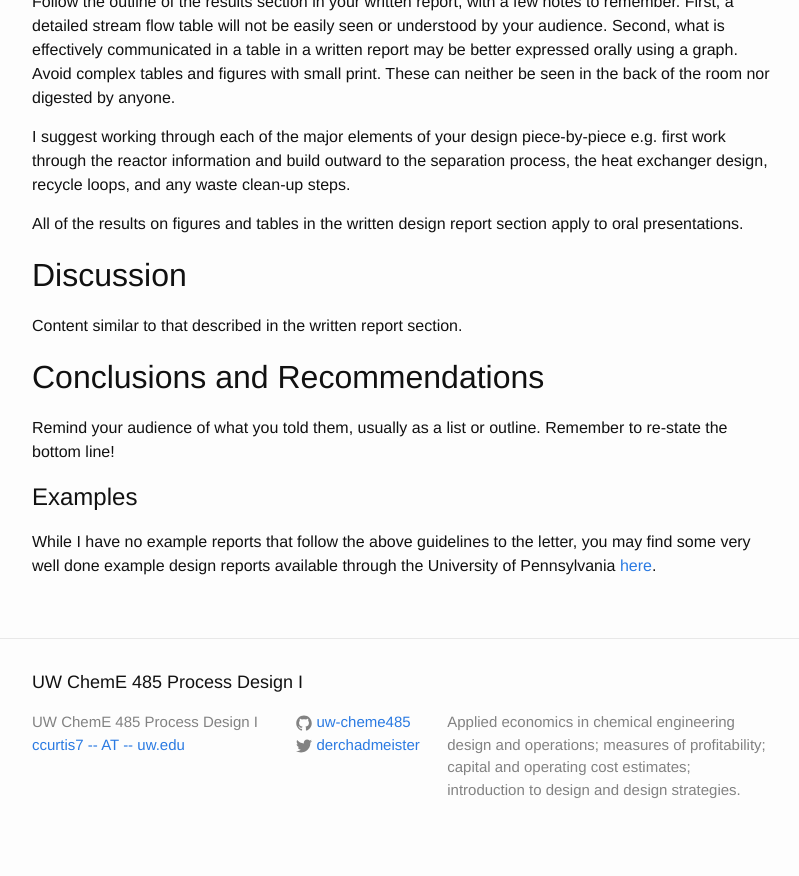
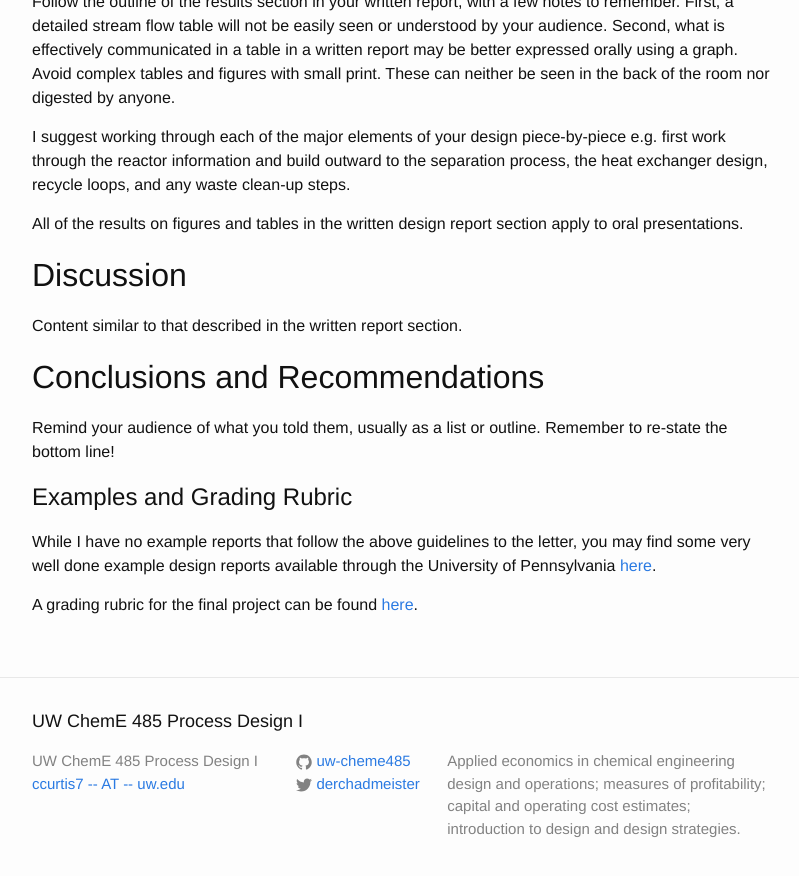
Before and after one commit to uw-cheme485/uw-cheme485.github.io, a Jekyll site: the page built from writing_guidelines.md, in a window 1280 px wide and 900 px high, scrolled down 6365 px. Shown: the top 876 px of the window, without its empty margins (238-1037 px from the left). Built offline with Jekyll 4.4.1, drawn with Linux system fonts in a browser that asks for light colours.

Commit message:
Added grading rubric for final project.

```diff
--- a/writing_guidelines.md
+++ b/writing_guidelines.md
@@ -156,6 +156,8 @@ Content similar to that described in the written report section.
 
 Remind your audience of what you told them, usually as a list or outline. Remember to re-state the bottom line!
 
-# Examples
+# Examples and Grading Rubric
 
 While I have no example reports that follow the above guidelines to the letter, you may find some very well done example design reports available through the University of Pennsylvania [here](https://repository.upenn.edu/cbe_sdr/112/).
+
+A grading rubric for the final project can be found [here](https://github.com/uw-cheme485/uw-cheme485.github.io/raw/master/rubrics/485_Final_Project_Rubric.doc).
```
Also changed, not shown: 1 other file.
